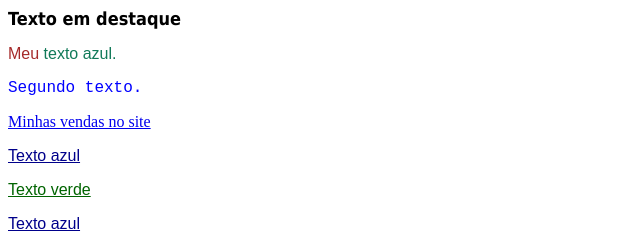
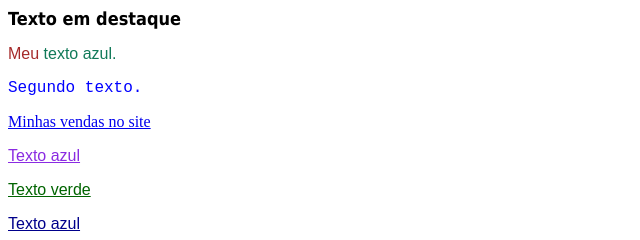
Before and after one commit to Roddantass/aula06, a plain HTML site: page index.html in a window 1280 px wide. Shown: the top 240 px of the page, 0-640 px from the left. Drawn offline with Linux system fonts and the light colour scheme.

Commit message:
uso do seletor ID

```diff
--- a/estilosDoSite/estilo.css
+++ b/estilosDoSite/estilo.css
@@ -17,3 +17,7 @@ p.pGreen {
 h2 {
     color:darkgreen;
 }
+
+#pEspecial {
+    color:blueviolet;
+}
--- a/index.html
+++ b/index.html
@@ -22,7 +22,7 @@
         <!--Criando uma segunda pagina-->
         <a href="./pages/vendas.html">Minhas vendas no site</a>
 
-        <p class="pBlue"> Texto azul</p>
+        <p class="pBlue" id="pEspecial"> Texto azul</p>
         <p class="pGreen"> Texto verde</p>
         <p class="pBlue"> Texto azul</p>
         <p class="pGreen"> Texto verde</p>
```
